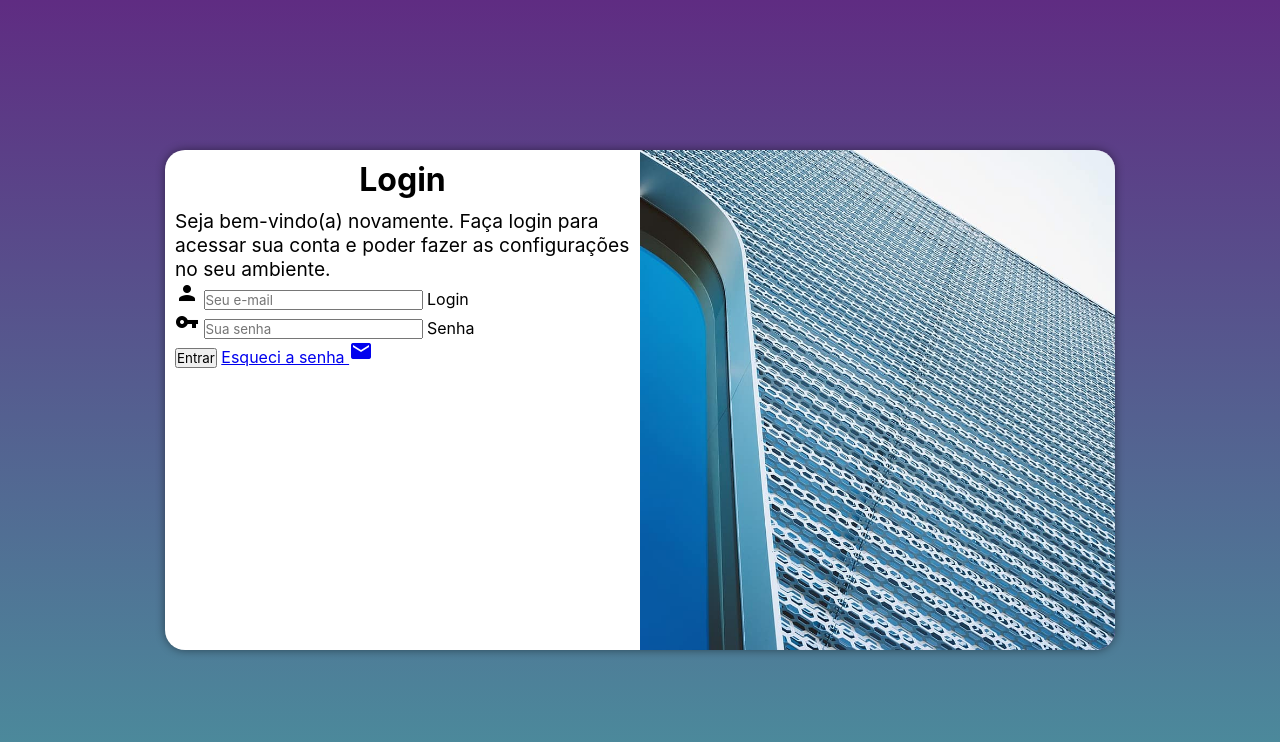
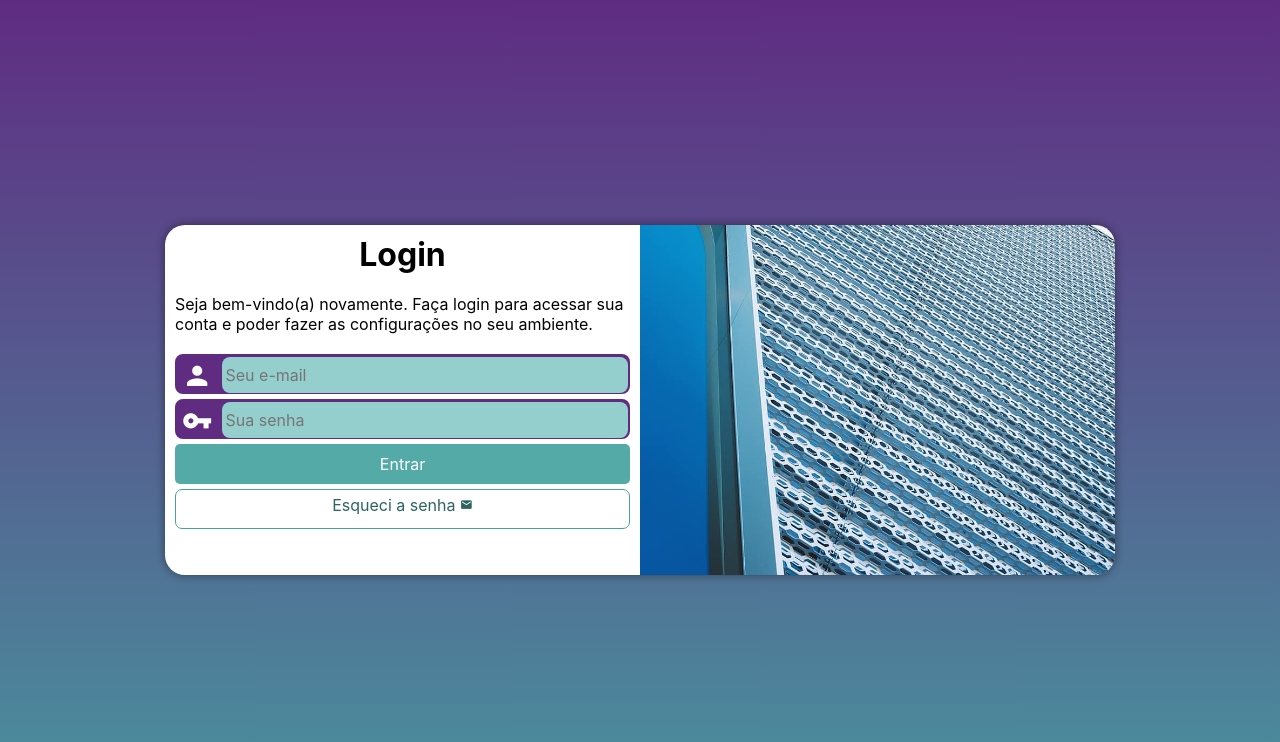
Before and after one commit to gustavo022223/projeto-login, a plain HTML site: page index.html in a window 1280 px wide. Drawn offline with Linux system fonts and the light colour scheme.

Commit message:
formatação e estilo do formulário

```diff
--- a/estilos/media-query.css
+++ b/estilos/media-query.css
@@ -9,13 +9,14 @@ Desktop: 992px até 1200px
 Grandes telas: acima de 1200px
 */
 
-@media screen and (min-width: 768px) and (max-width: 992px) {
+@media screen and (min-width: 768px) and (max-width: 992px) { /* CONFIGURAÇÃO PARA TABLET */
     body {
         background-image: linear-gradient(to top, #4a909d, #5f2c82);
     }
 
     section#login {
         width: 80vw;
+        height: 280px;
     }
 
     section#login > div#imagem {
@@ -30,13 +31,14 @@ Grandes telas: acima de 1200px
     }
 }
 
-@media screen and (min-width: 992px) {
+@media screen and (min-width: 992px) { /* CONFIGURAÇÃO PARA DESKTOP */
     body {
         background-image: linear-gradient(to top, #4a909d, #5f2c82);
     }
 
     section#login {
         width: 950px;
+        height: 350px;
     }
 
     section#login > div#imagem {
@@ -55,6 +57,7 @@ Grandes telas: acima de 1200px
     }
 
     div#formulario > p {
-        font-size: 1.2em;
+        font-size: 1em;
+        margin: 20px 0px;
     }
 }
--- a/estilos/style.css
+++ b/estilos/style.css
@@ -2,7 +2,7 @@
 
 /*
     Paleta de cores
-    Verde: #4a909d
+    Verde: #49a09d
     Lilás: #5f2c82
 */
 
@@ -29,15 +29,15 @@ section#login {
     position: absolute;
     top: 50%;
     left: 50%;
-    transform: translate(-50%, -50%);
     overflow: hidden; /* Esconde o que estiver fora da borda */
 
     background-color: white;
     width: 250px;
-    height: 500px;
+    height: 515px;
     border-radius: 20px;
     box-shadow: 0px 0px 10px rgba(0, 0, 0, 0.450);
 
+    transform: translate(-50%, -50%);
     transition: width .3s, height .3s;
     transition-timing-function: ease;
 }
@@ -63,3 +63,80 @@ div#formulario > h1 {
 div#formulario > p {
     font-size: 0.8em;
 }
+
+form > div.campo {
+    background-color: #5f2c82;
+    border: 2px solid #5f2c82;
+    display: block;
+    width: 100%;
+    height: 40px;
+    border-radius: 8px;
+    margin: 5px 0px;
+}
+
+div.campo > label {
+    display: none;
+}
+
+div.campo > span {
+    color: white;
+    /* background-color: black; */
+    font-size: 1.9em;
+    width: 40px;
+    padding: 5px;
+}
+
+div.campo > input {
+    background-color: #94cfcd;
+    font-size: 1em;
+    width: calc(100% - 45px);
+    height: 100%;
+    border: 0px;
+    border-radius: 8px;
+    padding: 4px;
+    transform: translateY(-10px);
+}
+
+div.campo > input:focus-within {
+    background-color: white;
+    border: none;
+}
+
+form > input[type=submit] {
+    display: block;
+    font-size: 1em;
+    width: 100%;
+    height: 40px;
+    background-color: #53aaa7;
+    color: white;
+    border: none;
+    border-radius: 5px;
+    cursor: pointer;
+}
+
+form > input[type=submit]:hover {
+    background-color: #2d6462;
+}
+
+form > a.botao {
+    display: block;
+    text-align: center;
+    font-size: 1em;
+    width: 100%;
+    height: 40px;
+    padding-top: 5px;
+    margin-top: 5px;
+    background-color: white;
+    color: #2d6462;
+    border: 1px solid #49a09d;
+    border-radius: 7px;
+    text-decoration: none;
+}
+
+form > a.botao:hover {
+    background-color: #6cd3cf;
+}
+
+form > a.botao > span {
+    font-size: 0.8em;
+}
--- a/index.html
+++ b/index.html
@@ -29,7 +29,7 @@
                     <label for="isenha">Senha</label>
                 </div>
                 <input type="submit" value="Entrar">
-                <a href="esqueci.html">
+                <a href="esqueci.html" class="botao">
                     Esqueci a senha <span class="material-icons">mail</span>
                 </a>
             </form>
```
